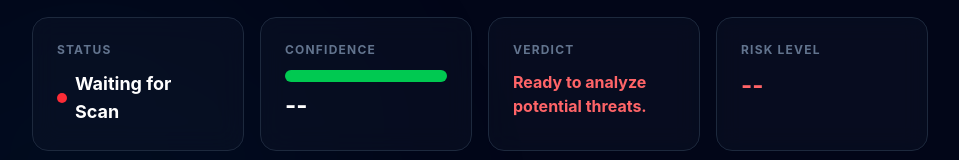
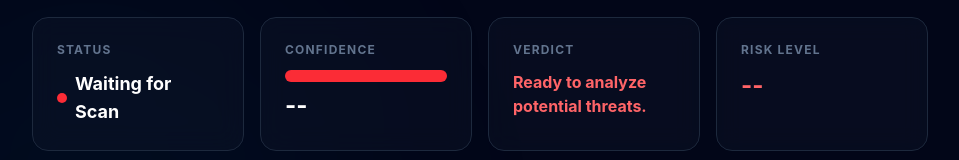
Before and after one commit to Abhinav2648/Kavach-AI, a React (Vite) app in the folder frontend/: page /scan in a window 1280 px wide. Shown: the part 935-1095 px from the top of the page, without its empty margins (160-1119 px from the left). Built offline with nearby package versions, Linux system fonts and the light colour scheme; no server answers; the database is empty; sample sign-in values are in the browser's storage.

Commit message:
Fix confidence bar colors

```diff
--- a/frontend/src/pages/Scan.jsx
+++ b/frontend/src/pages/Scan.jsx
@@ -466,11 +466,11 @@ const Scan = () => {
               <div className="w-full h-3 bg-slate-700 rounded-full overflow-hidden">
                 <div
                   className={`h-full ${
-                    parseInt(result.confidence) > 80
-                      ? "bg-red-500"
-                      : parseInt(result.confidence) > 50
+                    result.status.toLowerCase().includes("safe")
+                      ? "bg-green-500"
+                      : result.status.toLowerCase().includes("suspicious")
                         ? "bg-yellow-400"
-                        : "bg-green-500"
+                        : "bg-red-500"
                   }`}
                   style={{
                     width: result.confidence || "0%",
```
